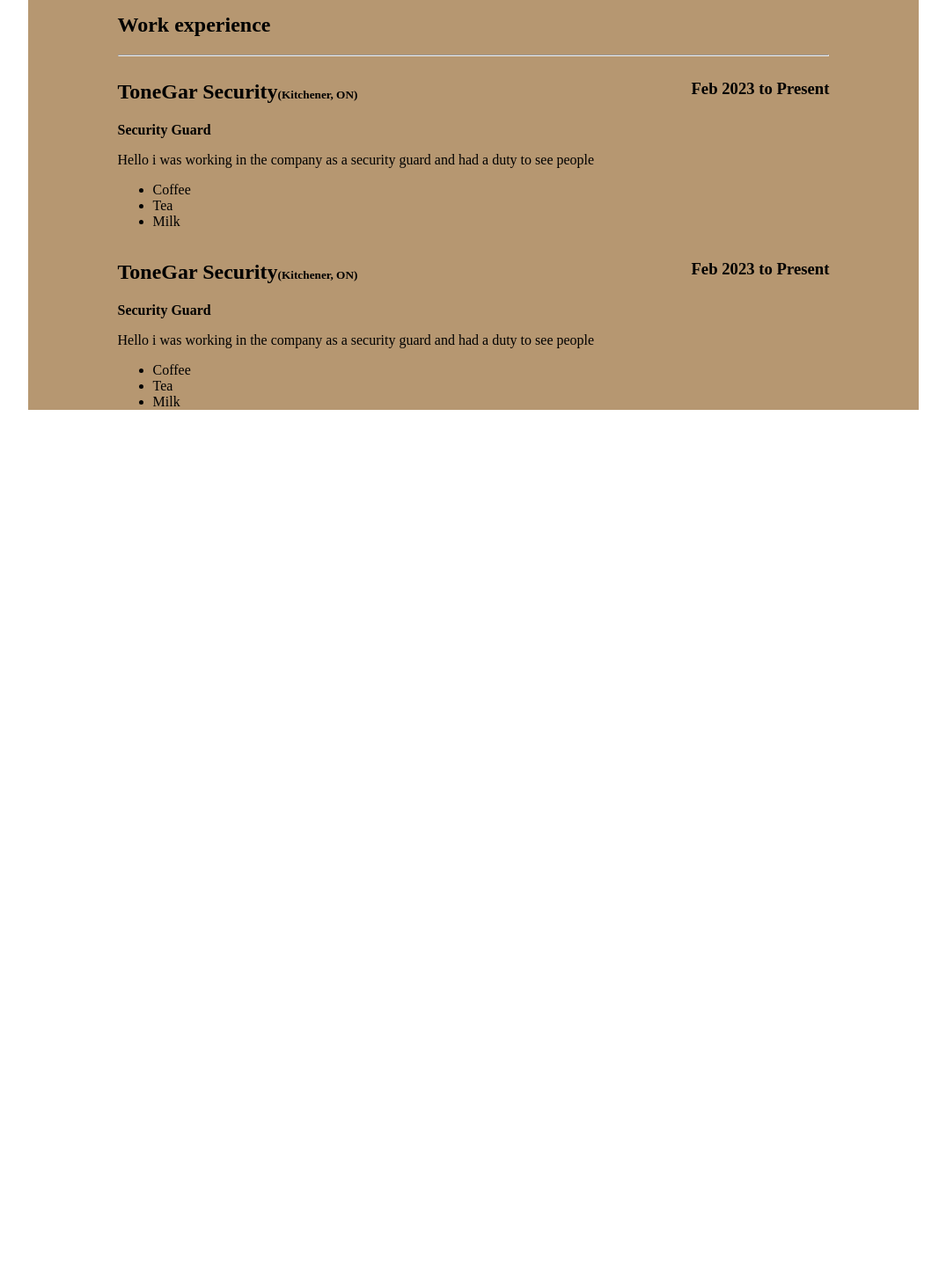
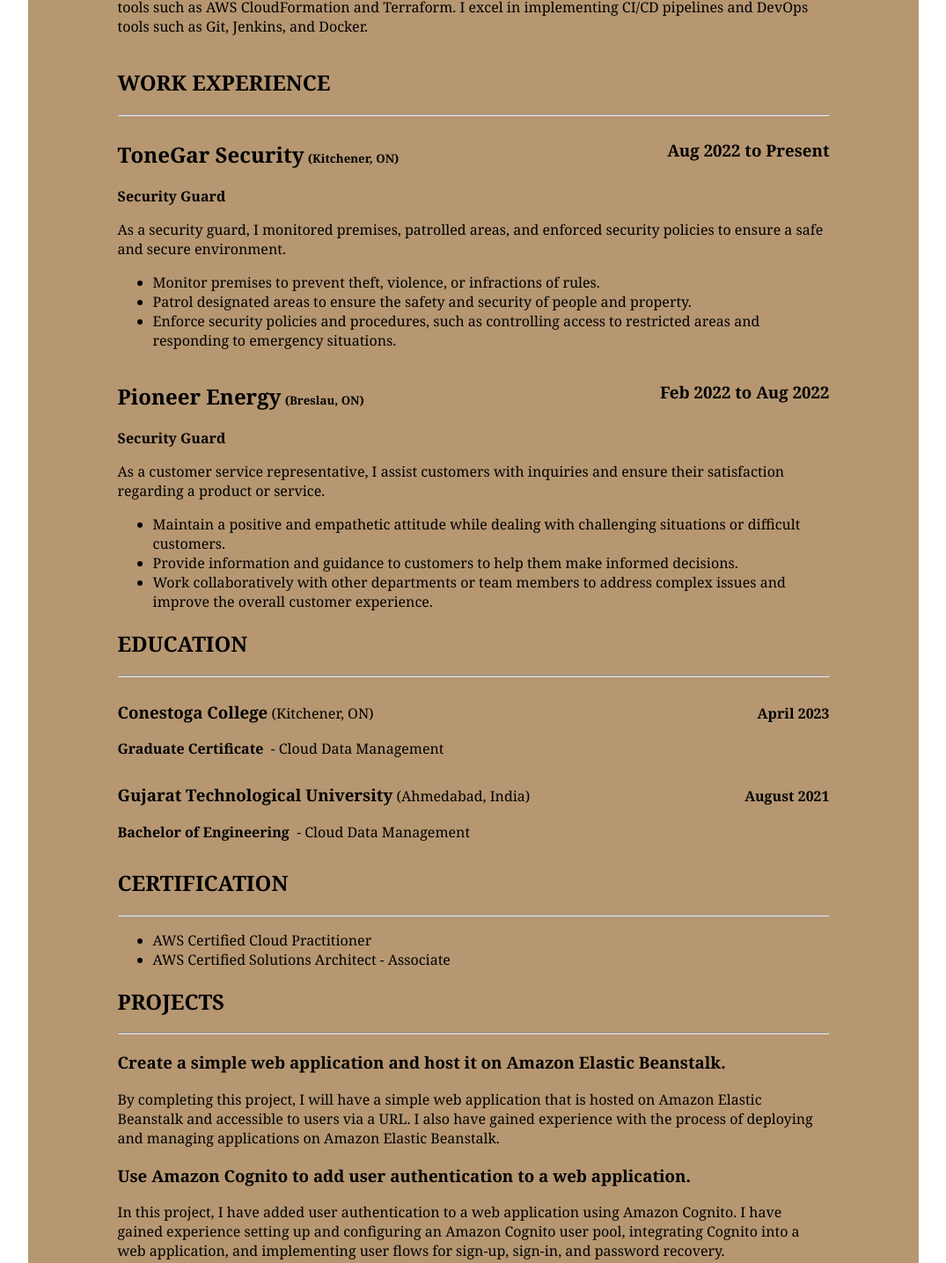
Before and after one commit to niravpatel6656/The-Cloud-Resume, a plain HTML site: page Resume.html in a window 1280 px wide. Shown: the part 418-1854 px from the top of the page at 88% size, without its empty margins (102-1177 px from the left). Before the commit the page ends 900 px from the top, so only its background shows below. Drawn offline with Linux system fonts and the light colour scheme.

Commit message:
Completed Base Resume

```diff
--- a/Resume.css
+++ b/Resume.css
@@ -2,6 +2,7 @@
   background-color: rgb(182, 151, 113);
   max-width: 80%;
   margin: auto;
+  font-family: Cambria, Cochin, Georgia, Times, 'Times New Roman', serif;
 }
 .name {
     display: grid;
@@ -28,7 +29,19 @@
     align-items: baseline;
    display: flex;
 }
+.Collegenameanddate{
+    align-items: baseline;
+   display: flex;
+   justify-content: space-between;
+}
+.clgandlocation{
+    align-items: baseline;
+   display: flex;
+}
 h4{
     margin: 0;
     padding: 0;
 }
+.degree{
+    display: flex;
+}
--- a/Resume.html
+++ b/Resume.html
@@ -11,7 +11,7 @@
     <div class="outline">
       <div class="forpadding">
         <div class="name">
-          <h1>Nirav Patel</h1>
+          <h1>NIRAV PATEL</h1>
         </div>
         <div class="line">
           <hr />
@@ -24,7 +24,7 @@
         </div>
         <div class="jobrole">
           <div class="jobtitle">
-            <h2>AWS Cloud Architect</h2>
+            <h2>AWS CLOUD ARCHITECT</h2>
           </div>
           <div class="line">
             <hr />
@@ -46,7 +46,7 @@
         </div>
         <div class="Workexperience">
           <div class="workexperiencename">
-            <h2>Work experience</h2>
+            <h2>WORK EXPERIENCE</h2>
           </div>
           <div class="line">
             <hr />
@@ -55,10 +55,11 @@
             <div class="companynameanddate">
               <div class="companyandaddress">
                 <h2>ToneGar Security</h2>
+                &nbsp
                 <h5>(Kitchener, ON)</h5>
               </div>
               <div class="timeduration">
-              <h3>Feb 2023 to Present</h3>
+                <h3>Aug 2022 to Present</h3>
               </div>
             </div>
             <div class="position">
@@ -66,26 +67,38 @@
             </div>
             <div class="briefexplain">
               <p>
-              Hello i was working in the company as a security guard and had a
-              duty to see people
+                As a security guard, I monitored premises, patrolled areas, and
+                enforced security policies to ensure a safe and secure
+                environment.
               </p>
             </div>
             <div class="duties">
               <ul>
-              <li>Coffee</li>
-              <li>Tea</li>
-              <li>Milk</li>
+                <li>
+                  Monitor premises to prevent theft, violence, or infractions of
+                  rules.
+                </li>
+                <li>
+                  Patrol designated areas to ensure the safety and security of
+                  people and property.
+                </li>
+                <li>
+                  Enforce security policies and procedures, such as controlling
+                  access to restricted areas and responding to emergency
+                  situations.
+                </li>
               </ul>
             </div>
           </div>
           <div class="Pioneer">
             <div class="companynameanddate">
               <div class="companyandaddress">
-              <h2>ToneGar Security</h2>
-              <h5>(Kitchener, ON)</h5>
+                <h2>Pioneer Energy</h2>
+                &nbsp
+                <h5>(Breslau, ON)</h5>
               </div>
               <div class="timeduration">
-              <h3>Feb 2023 to Present</h3>
+                <h3>Feb 2022 to Aug 2022</h3>
               </div>
             </div>
             <div class="position">
@@ -93,18 +106,99 @@
             </div>
             <div class="briefexplain">
               <p>
-              Hello i was working in the company as a security guard and had a
-              duty to see people
+                As a customer service representative, I assist customers with
+                inquiries and ensure their satisfaction regarding a product or
+                service.
               </p>
             </div>
             <div class="duties">
               <ul>
-              <li>Coffee</li>
-              <li>Tea</li>
-              <li>Milk</li>
+                <li>
+                  Maintain a positive and empathetic attitude while dealing with
+                  challenging situations or difficult customers.
+                </li>
+                <li>
+                  Provide information and guidance to customers to help them
+                  make informed decisions.
+                </li>
+                <li>
+                  Work collaboratively with other departments or team members to
+                  address complex issues and improve the overall customer
+                  experience.
+                </li>
               </ul>
             </div>
           </div>
+        </div>
+        <!-- <div class="line">
+          <hr />
+        </div> -->
+        <div class="education">
+          <div class="educationtitle">
+            <h2>EDUCATION</h2>
+          </div>
+          <div class="line">
+            <hr />
+          </div>
+          <div class="colleges">
+            <div class="Collegenameanddate">
+                <div class="clgandlocation">
+                  <h3>Conestoga College</h3>
+                  &nbsp
+                  <p>(Kitchener, ON)</p>
+                </div>
+                <div class="timeduration">
+                  <h4>April 2023</h4>
+                </div>
+              </div>
+              <div class="degree">
+                <p><h4>Graduate Certificate</h4> &nbsp - Cloud Data Management</p>
+              </div>
+              <div class="Collegenameanddate">
+                <div class="clgandlocation">
+                  <h3>Gujarat Technological University</h3>
+                  &nbsp
+                  <p>(Ahmedabad, India)</p>
+                </div>
+                <div class="timeduration">
+                  <h4>August 2021</h4>
+                </div>
+              </div>
+          </div>
+          <div class="degree">
+            <p><h4>Bachelor of Engineering</h4> &nbsp - Cloud Data Management</p>
+          </div>
+        </div>
+        <div class="Certification">
+          <div class="Certificatename">
+            <h2>CERTIFICATION</h2>
+          </div>
+          <div class="line">
+            <hr />
+          </div>
+          <ul>
+            <li>
+                AWS Certified Cloud Practitioner
+            </li>
+            <li>
+                AWS Certified Solutions Architect - Associate
+            </li>
+          </ul>
+        </div>
+        <div class="Projects">
+          <div class="Projecttitle">
+            <h2>PROJECTS</h2>
+          </div>
+          <div class="line">
+            <hr />
+          </div>
+          <h3>Create a simple web application and host it on Amazon Elastic Beanstalk.</h3>
+          <p>By completing this project, I will have a simple web application that is hosted on Amazon Elastic Beanstalk and accessible to users via a URL. I also have gained experience with the process of deploying and managing applications on Amazon Elastic Beanstalk.</p>
+        </div>
+        <h3>Use Amazon Cognito to add user authentication to a web application.</h3>
+        <p>In this project, I have added user authentication to a web application using Amazon Cognito. I have gained experience setting up and configuring an Amazon Cognito user pool, integrating Cognito into a web application, and implementing user flows for sign-up, sign-in, and password recovery.</p>
+      </div>
+      <br>
     </div>
       </div>
     </div>
```
Lines whose indentation alone changed are shown as unchanged.
